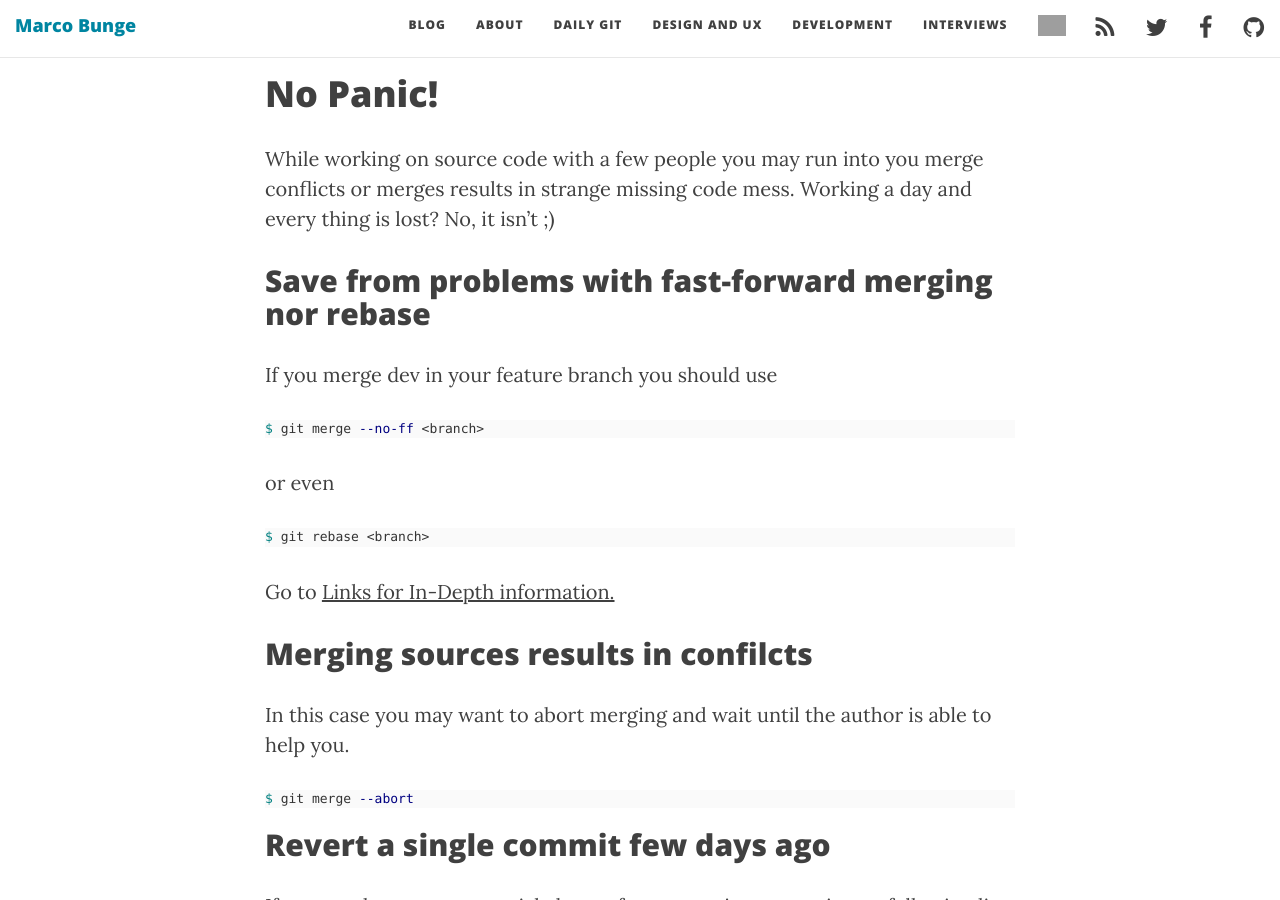
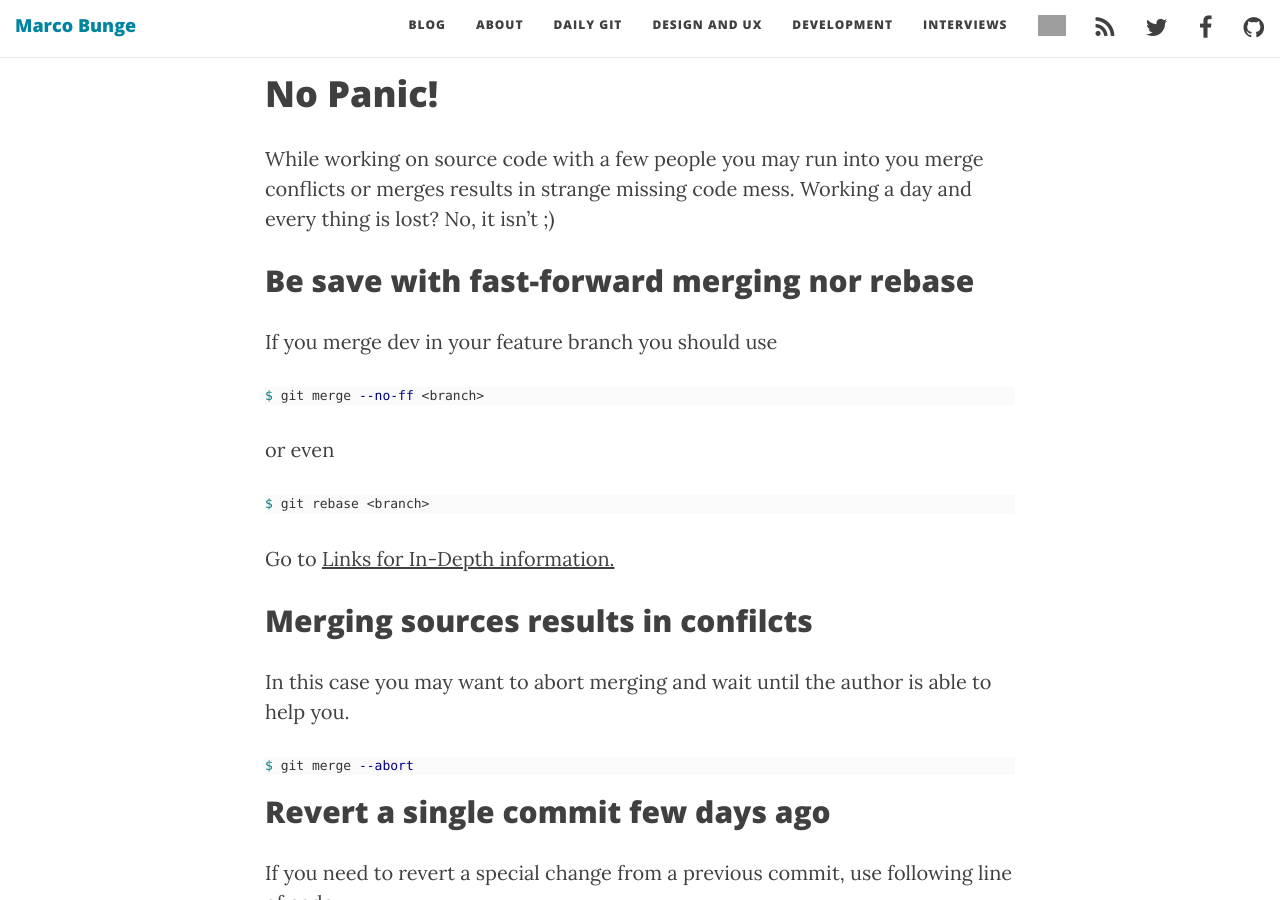
Before and after one commit to mbunge/mbunge.github.io, a Jekyll site: the page built from _posts/2017-04-18-undo-merges.markdown, in a window 1280 px wide and 900 px high, scrolled down 593 px. Built offline with Jekyll 4.4.1, drawn with Linux system fonts in a browser that asks for light colours; nearby versions of some CDN libraries; comment, search, counter and statistics services are not loaded; grey boxes are pictures that could not be loaded.

Commit message:
Update 2017-04-18-undo-merges.markdown

```diff
--- a/_posts/2017-04-18-undo-merges.markdown
+++ b/_posts/2017-04-18-undo-merges.markdown
@@ -18,7 +18,7 @@ tags:
 While working on source code with a few people you may run into you merge conflicts or merges results in strange missing code mess.
 Working a day and every thing is lost? No, it isn't ;)
 
-## Save from problems with fast-forward merging nor rebase
+## Be save with fast-forward merging nor rebase
 
 If you merge dev in your feature branch you should use
 
```
